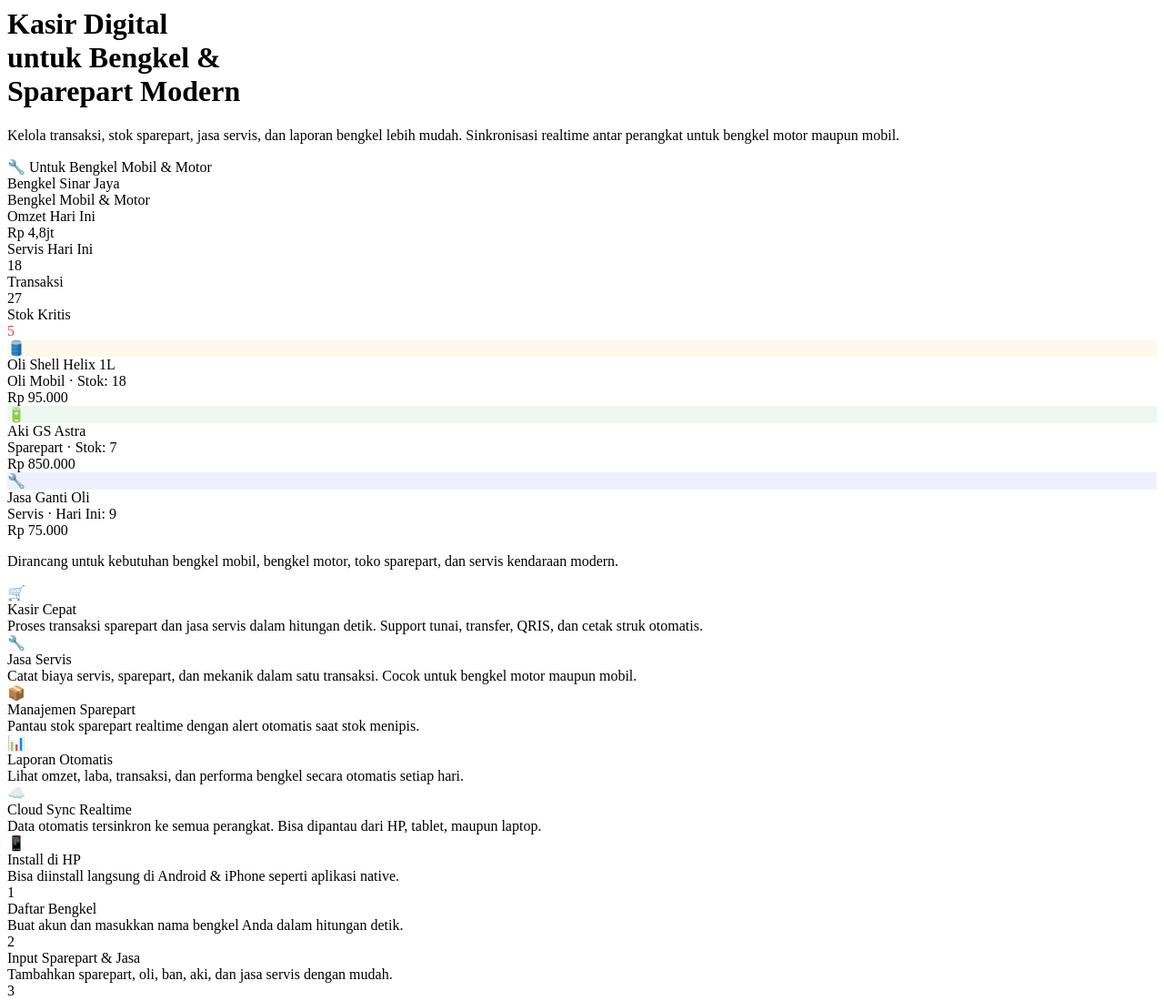
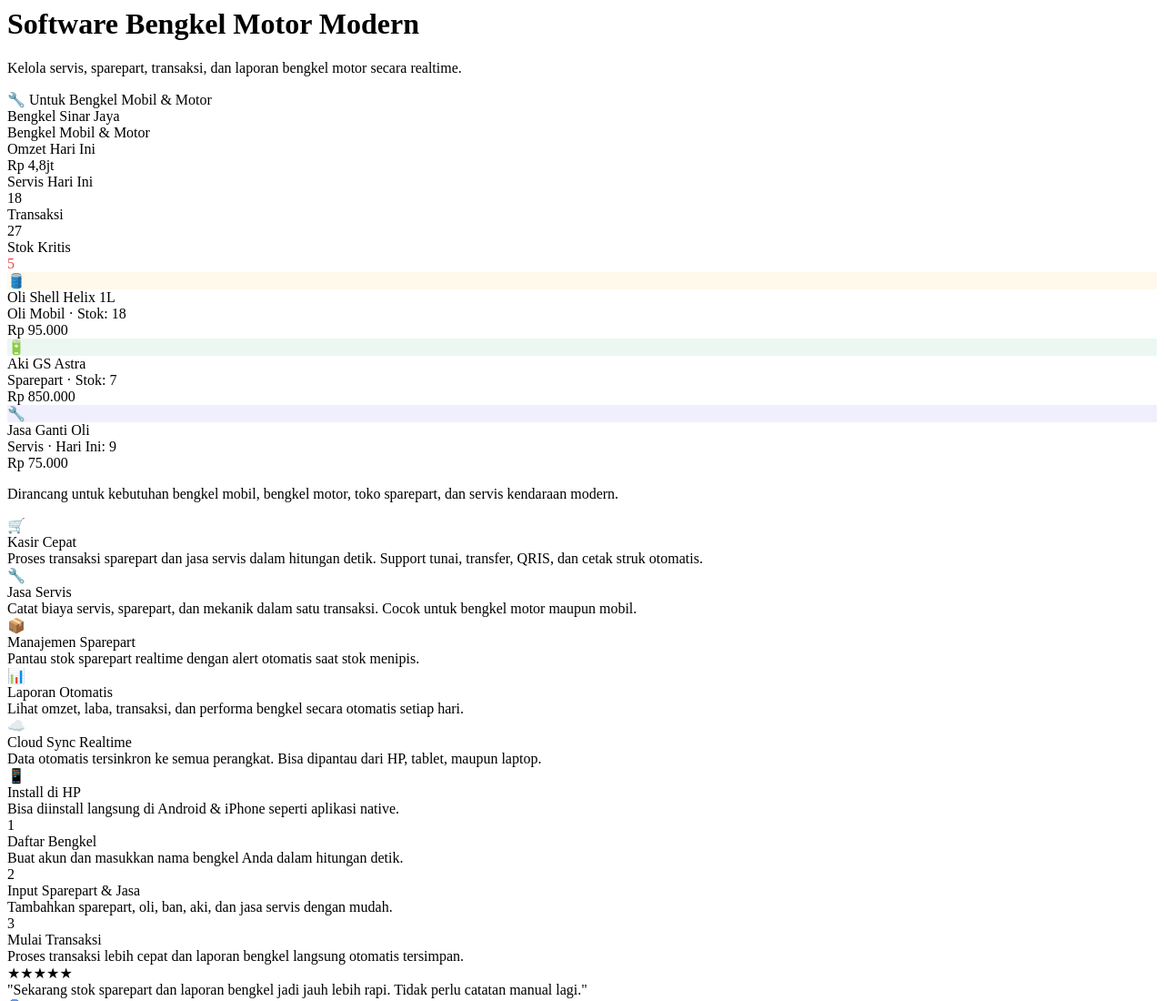
Before and after one commit to aprisandiii/motokas-landing, a plain HTML site: page index.html in a window 1280 px wide. Shown: the top 1100 px of the page at 91% size. Drawn offline with Linux system fonts and the light colour scheme.

Commit message:
Update index.html

```diff
--- a/index.html
+++ b/index.html
@@ -3,15 +3,13 @@ UBAH HERO TITLE
 GANTI BAGIAN INI
 ========================================================= -->
 
-<h1 class="hero-title">
-  Kasir Digital<br>
-  untuk Bengkel &<br>
-  <span class="highlight">Sparepart Modern</span>
+<h1>
+Software Bengkel Motor Modern
 </h1>
 
-<p class="hero-sub">
-  Kelola transaksi, stok sparepart, jasa servis, dan laporan bengkel lebih mudah.
-  Sinkronisasi realtime antar perangkat untuk bengkel motor maupun mobil.
+<p>
+Kelola servis, sparepart, transaksi,
+dan laporan bengkel motor secara realtime.
 </p>
 
 
```
